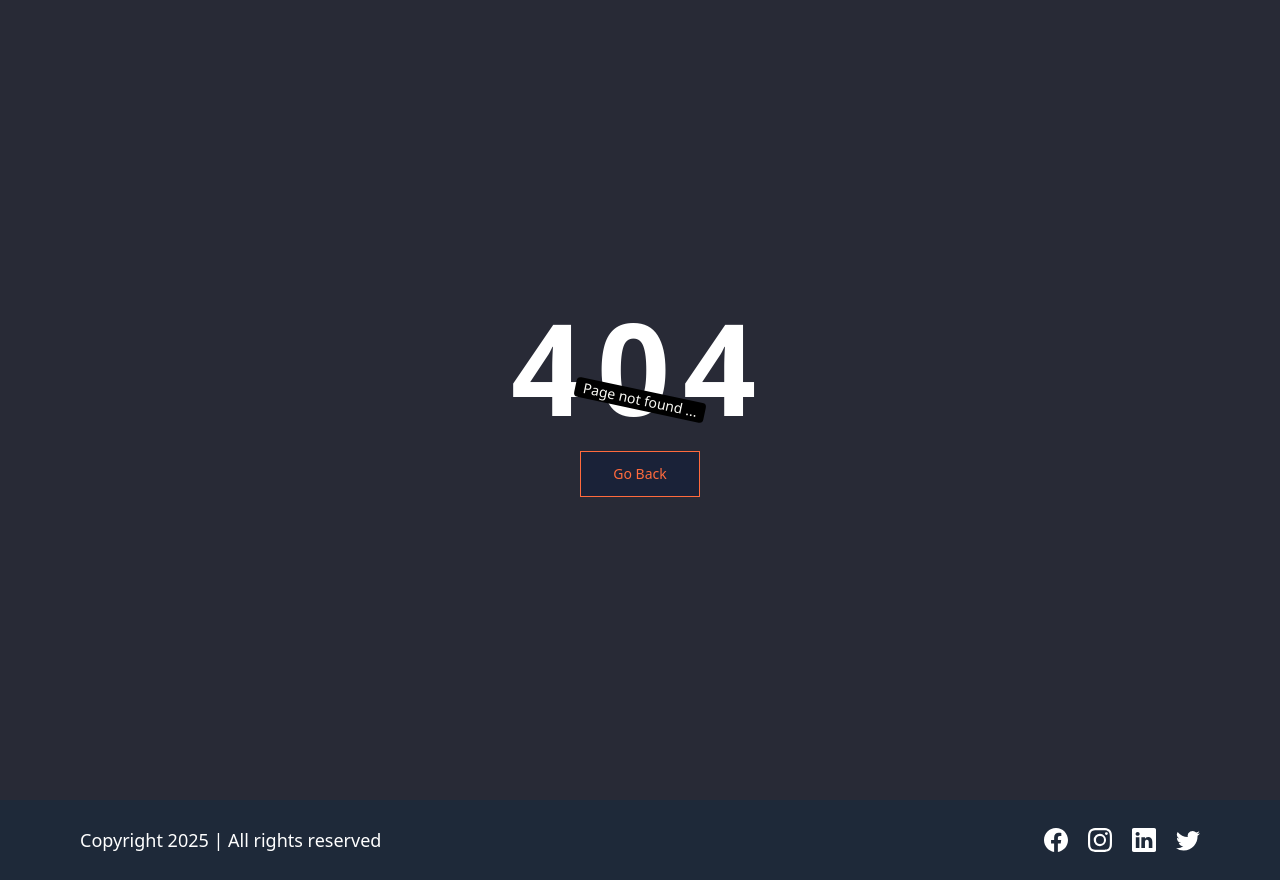
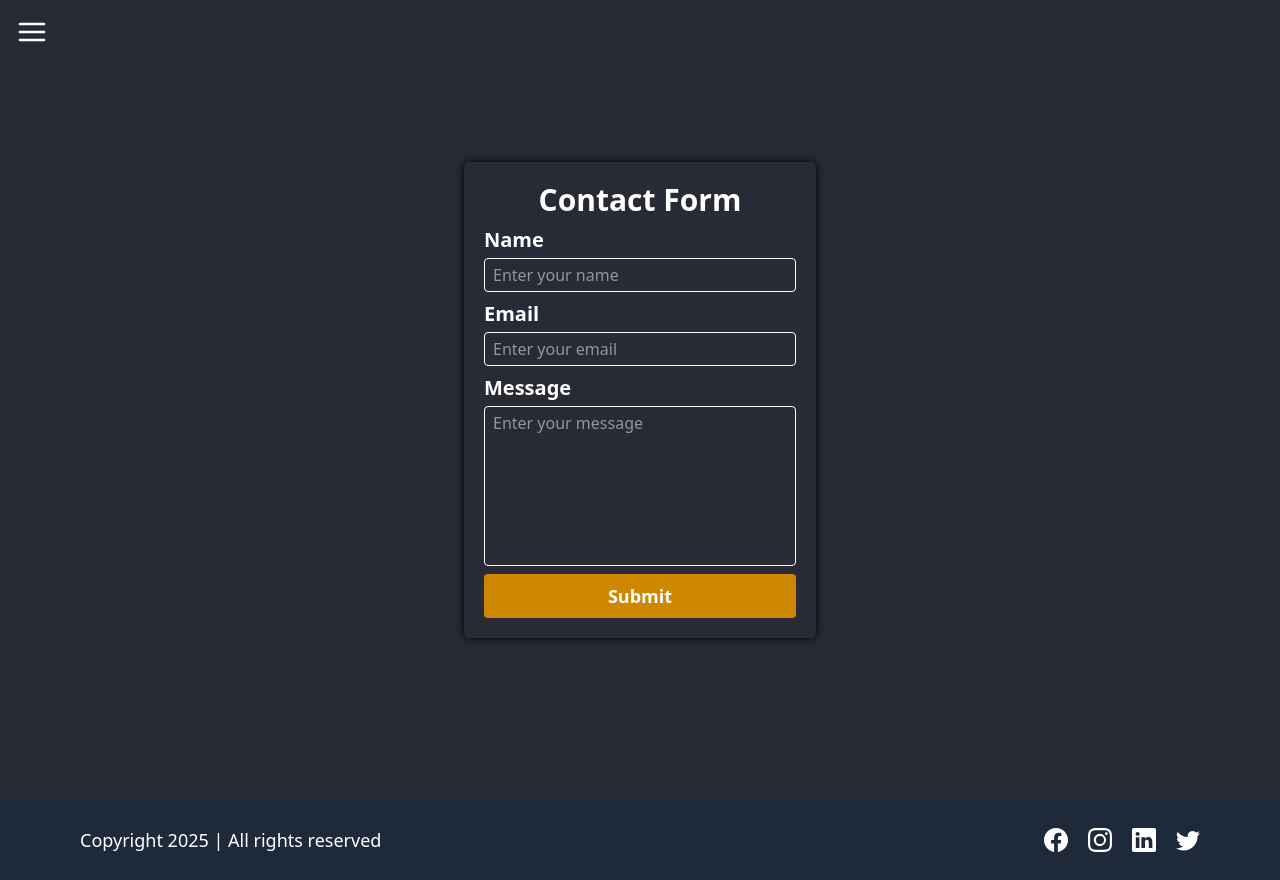
Before and after one commit to sahil07git/lms-frontend, a React (Vite) app: page /contact in a window 1280 px wide. Before the commit this address had no page. Built offline with nearby package versions, Linux system fonts and the light colour scheme.

Commit message:
Added contact page

```diff
--- a/src/App.jsx
+++ b/src/App.jsx
@@ -8,6 +8,7 @@
 import Signup from './Pages/Signup';
 import Login from './Pages/Login';
 import CourseList from './Pages/Course/CourseList';
+import Contact from './Pages/Contact';
 
 function App() {
 
@@ -18,6 +19,7 @@
         <Route path="/" element={<HomePage />} ></Route>
         <Route path="/about" element={<AboutUs />} ></Route>
         <Route path="/courses" element={<CourseList />} ></Route>
+        <Route path="/contact" element={<Contact />} ></Route>
 
         <Route path="/signup" element={<Signup />} ></Route>
         <Route path="/login" element={<Login />} ></Route>
--- /dev/null
+++ b/src/Helpers/regexMatcher.js
@@ -0,0 +1,7 @@
+export function isEmail(string) {
+    return string.match(/^(([^<>()[\]\\.,;:\s@"]+(\.[^<>()[\]\\.,;:\s@"]+)*)|.(".+"))@((\[[0-9]{1,3}\.[0-9]{1,3}\.[0-9]{1,3}\.[0-9]{1,3}\])|(([a-zA-Z\-0-9]+\.)+[a-zA-Z]{2,}))$/)
+}
+
+export function isValidPassword(string) {
+    return string.match(/^(?=.*[0-9])(?=.*[!@#$%^&*])[a-zA-Z0-9!@#$%^&*]{6,16}$/)
+}
--- /dev/null
+++ b/src/Pages/Contact.jsx
@@ -0,0 +1,123 @@
+import { useState } from "react";
+import HomeLayout from "../Layouts/HomeLayout";
+import toast from "react-hot-toast";
+import { isEmail } from "../Helpers/regexMatcher";
+import axiosInstance from "../Helpers/axiosInstance";
+
+function Contact() {
+
+    const [userInput, setUserInput] = useState({
+        name: "",
+        email: "",
+        message: ""
+    });
+
+    function handleInputChange(e) {
+        const {name, value} = e.target;
+        console.log(name, value);
+        setUserInput({
+            ...userInput,
+            [name]: value
+        })
+
+    }
+
+    async function onFormSubmit(e) {
+        e.preventDefault();
+        if(!userInput.email || !userInput.name || !userInput.message) {
+            toast.error("All fields are mandatory");
+            return;
+        }
+
+        if(!isEmail(userInput.email)) {
+            toast.error("Invalid Email");
+            return;
+        }
+
+        try {
+            const response = axiosInstance.post("/contact", userInput);
+            toast.promise(response, {
+                loading: "Submitting your message...",
+                success: "Form submitted successfully",
+                error: "Error submitting form"
+            });
+            const contactResponse = await response;
+            if(contactResponse?.data?.success) {
+                setUserInput({
+                    name: "",
+                    email: "",
+                    message: "",
+                });
+            }
+        } catch {
+            toast.error("operation failed...")
+        }
+    }
+
+    return (
+        <HomeLayout>
+            <div className="flex items-center justify-center h-[100vh]">
+                <form
+                    noValidate
+                    onSubmit={onFormSubmit}
+                    className="flex flex-col items-center justify-center gap-2 p-5 rounded-md text-white shadow-[0_0_10px_black] w-[22rem]">
+
+                    <h1 className="text-3xl font-semibold">
+                        Contact Form
+                    </h1>
+
+                    <div className="flex flex-col w-full gap-1">
+                        <label htmlFor="name" className="text-xl font-semibold">
+                            Name
+                        </label>
+                        <input
+                            className="bg-transparent border px-2 py-1 rounded-sm"
+                            id="name"
+                            type="text"
+                            name="name"
+                            placeholder="Enter your name"
+                            onChange={handleInputChange}
+                            value={userInput.name}
+                        />
+                    </div>
+
+                    <div className="flex flex-col w-full gap-1">
+                        <label htmlFor="email" className="text-xl font-semibold">
+                            Email
+                        </label>
+                        <input
+                            className="bg-transparent border px-2 py-1 rounded-sm"
+                            id="email"
+                            type="email"
+                            name="email"
+                            placeholder="Enter your email"
+                            onChange={handleInputChange}
+                            value={userInput.email}
+                        />
+                    </div>
+
+                    <div className="flex flex-col w-full gap-1">
+                        <label htmlFor="message" className="text-xl font-semibold">
+                            Message
+                        </label>
+                        <textarea
+                            className="bg-transparent border px-2 py-1 rounded-sm resize-none h-40"
+                            id="message"
+                            name="message"
+                            placeholder="Enter your message"
+                            onChange={handleInputChange}
+                            value={userInput.message}
+                        />
+                    </div>
+                    <button type="submit"
+                        className="w-full bg-yellow-600 hover:bg-yellow-500 transition-all ease-in-out duration-300 rounded-sm py-2 font-semibold text-lg cursor-pointer"
+                    >
+                        Submit
+                    </button>
+                </form>
+            </div>
+        </HomeLayout>
+    );
+}
+
+export default Contact;
--- a/src/Pages/Signup.jsx
+++ b/src/Pages/Signup.jsx
@@ -5,6 +5,7 @@
 import { useDispatch } from "react-redux";
 import toast from "react-hot-toast";
 import { createAccount } from "../Redux/Slices/AuthSlice";
+import { isEmail, isValidPassword } from "../Helpers/regexMatcher";
 
 function Signup() {
 
@@ -61,13 +62,13 @@
         }
 
         // checking valid email
-        if(!signupData.email.match(/^(([^<>()[\]\\.,;:\s@"]+(\.[^<>()[\]\\.,;:\s@"]+)*)|.(".+"))@((\[[0-9]{1,3}\.[0-9]{1,3}\.[0-9]{1,3}\.[0-9]{1,3}\])|(([a-zA-Z\-0-9]+\.)+[a-zA-Z]{2,}))$/)) {
+        if(!isEmail(signupData.email)) {
             toast.error("Invalid email id");
             return;
         }
 
         // checking password validation
-        if(!signupData.password.match(/^(?=.*[0-9])(?=.*[!@#$%^&*])[a-zA-Z0-9!@#$%^&*]{6,16}$/)) {
+        if(!isValidPassword(signupData.password)) {
             toast.error("Password should be 6 - 16 character long with atleast a number and special character");
             return;
         }
```
